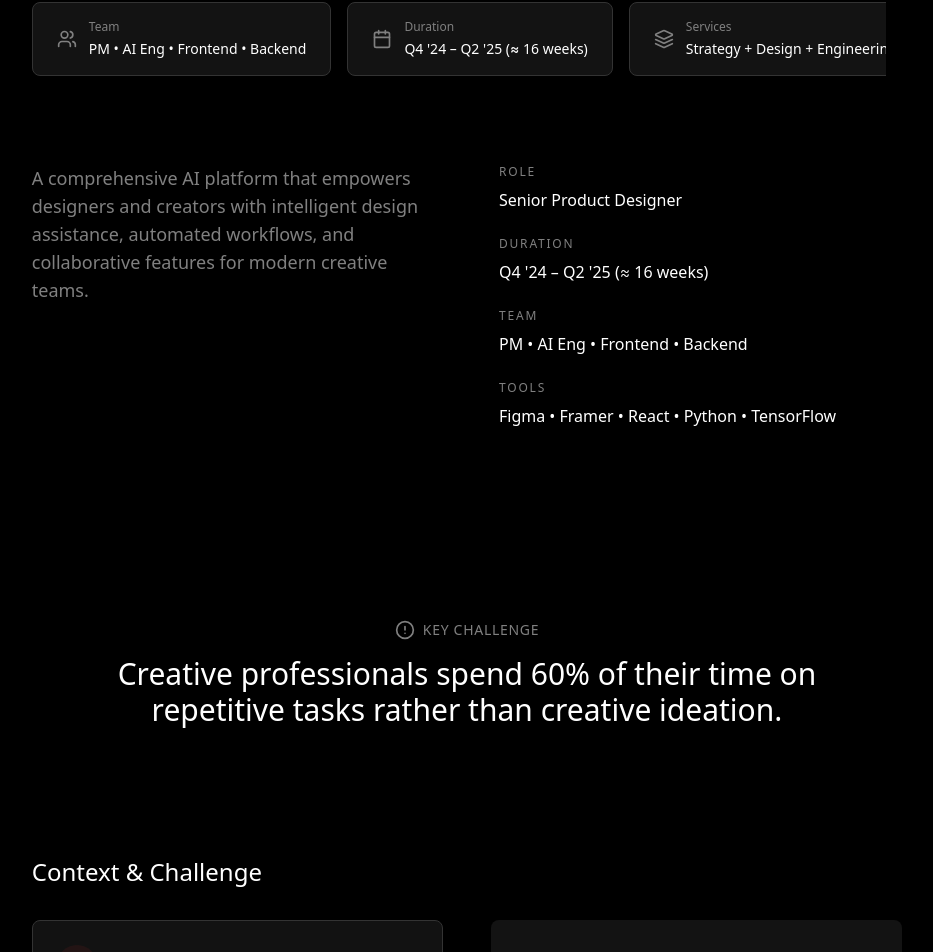
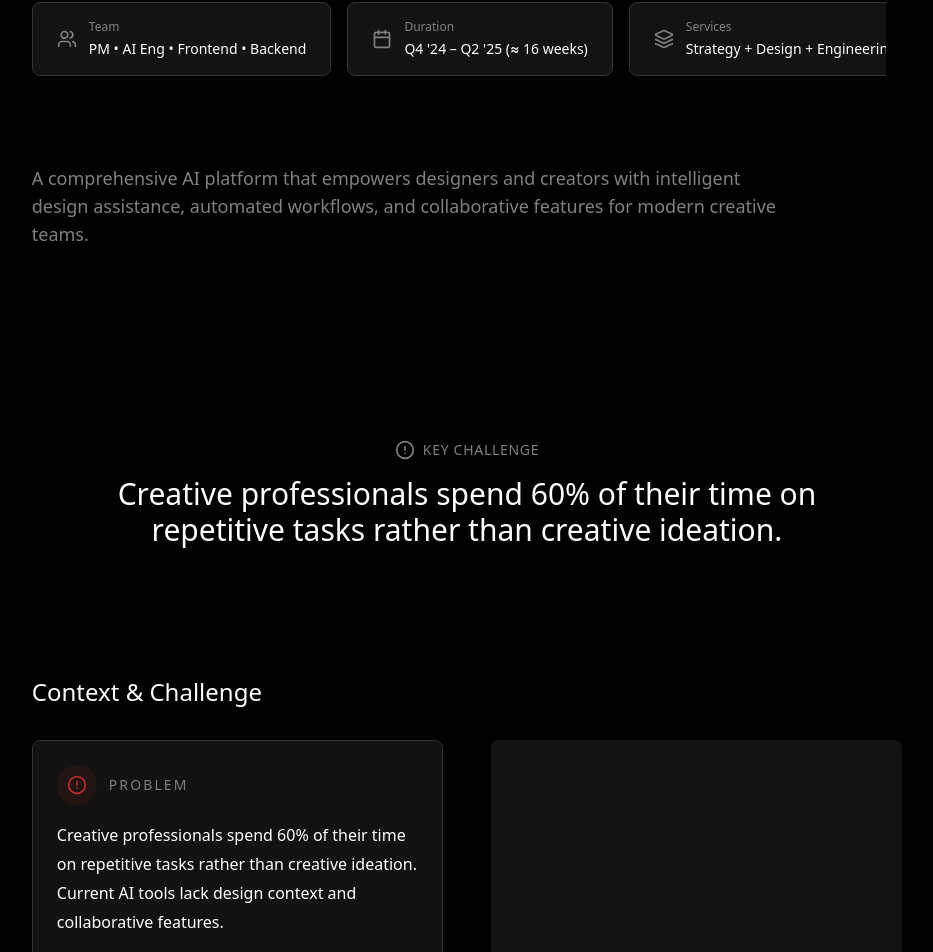
Before and after one commit to davidtellis-github/david-tellis-craft, a React (Vite) app: page /project/futurcraft-ai in a window 1280 px wide. Shown: the part 1105-2057 px from the top of the page, without its empty margins (341-1274 px from the left). Built offline with nearby package versions, Linux system fonts and the light colour scheme.

Commit message:
Remove redundant project details
Remove duplicate display of team, duration, and tools in the project details section to avoid redundancy. The Quick Stats Bar already contains this information.

```diff
--- a/src/pages/ProjectDetails.tsx
+++ b/src/pages/ProjectDetails.tsx
@@ -238,38 +238,17 @@ const ProjectDetails: React.FC = () => {
               />
             </div>
 
-            <div className="grid md:grid-cols-2 gap-16 mb-16">
-              <div>
+            <div className="max-w-3xl">
               <p className="text-base md:text-lg text-muted-foreground leading-[1.8] font-light">
                 {project.description}
               </p>
-              </div>
-
-              <div className="space-y-6">
-                <div>
-                  <p className="text-xs uppercase tracking-[0.15em] text-muted-foreground mb-2 font-medium">Role</p>
-                  <p className="text-base font-light">{project.role.title}</p>
-                </div>
-                <div>
-                  <p className="text-xs uppercase tracking-[0.15em] text-muted-foreground mb-2 font-medium">Duration</p>
-                  <p className="text-base font-light">{project.role.duration}</p>
-                </div>
-                <div>
-                  <p className="text-xs uppercase tracking-[0.15em] text-muted-foreground mb-2 font-medium">Team</p>
-                  <p className="text-base font-light">{project.role.team}</p>
-                </div>
-                <div>
-                  <p className="text-xs uppercase tracking-[0.15em] text-muted-foreground mb-2 font-medium">Tools</p>
-                  <p className="text-base font-light">{project.role.tools.join(" • ")}</p>
-                </div>
               {project.id === "wedding-verse" && (
-                  <div className="pt-4 border-t border-border/20">
+                <div className="mt-6 pt-6 border-t border-border/20">
                   <p className="text-sm text-muted-foreground">
                     🚀 <strong>Update:</strong> Mobile app launched on Play Store (2025).
                   </p>
                 </div>
               )}
-              </div>
             </div>
           </div>
         </section>
```
Lines whose indentation alone changed are shown as unchanged.
